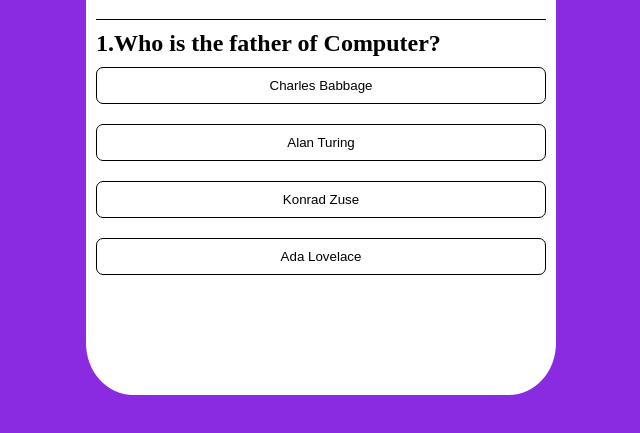
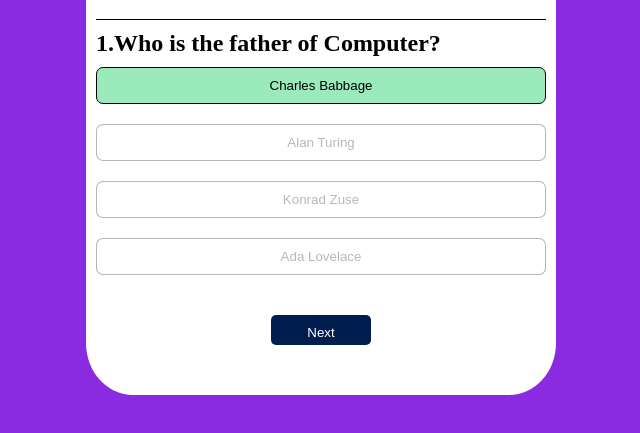
Before and after one commit to Dhanush-ck/Trivia, a plain HTML site: page public/index.html in a window 1280 px wide. Both pictures are taken after a click on the button "Charles Babbage". Shown: the part 265-698 px from the top of the page, without its empty margins (319-959 px from the left). Drawn offline with Linux system fonts and the light colour scheme.

Commit message:
Added Correction Detection

```diff
--- a/css/style.css
+++ b/css/style.css
@@ -31,10 +31,6 @@ body {
     padding: 10px 0 10px 0 ;
 }
 
-/* .container .question-area {
-
-} */
-
 .btn {
     width: 100%;
     background-color: #ffffff;
@@ -46,9 +42,13 @@ body {
     transition: all 0.3s;
 }
 
-.btn:hover {
+.btn:hover:not([disabled]) {
     background-color: #222;
     color: #ffffff;
+}
+
+.btn:disabled {
+    cursor: auto;
 }
 
 #next-btn {
@@ -68,3 +68,13 @@ body {
     cursor: pointer;
     display: none;
 }
+
+.correct {
+    background-color: #9aeabc;
+    color: #000000;
+}
+
+.incorrect {
+    background: #ff9393;
+    color: #000000;
+}
--- a/js/script.js
+++ b/js/script.js
@@ -81,6 +81,10 @@ function show() {
         button.innerHTML = answer.text;
         button.classList.add("btn");
         answerButtons.appendChild(button);
+        if(answer.correct) {
+            button.dataset.correct = answer.correct;
+        }
+        button.addEventListener("click",selectAnswer);
     });
 }
 
@@ -91,4 +95,22 @@ function reset() {
     }
 }
 
+function selectAnswer(e) {
+    const selectedButton = e.target;
+    const isCorrect = selectedButton.dataset.correct === "true";
+    if(isCorrect) {
+        selectedButton.classList.add("correct");
+    }
+    else {
+        selectedButton.classList.add("incorrect");
+    }
+    Array.from(answerButtons.children).forEach(button => {
+        if(button.dataset.correct ==="true") {
+            button.classList.add("correct");
+        }
+        button.disabled = true;
+    });
+    nextButton.style.display = "block";
+}
+
 start();
```
